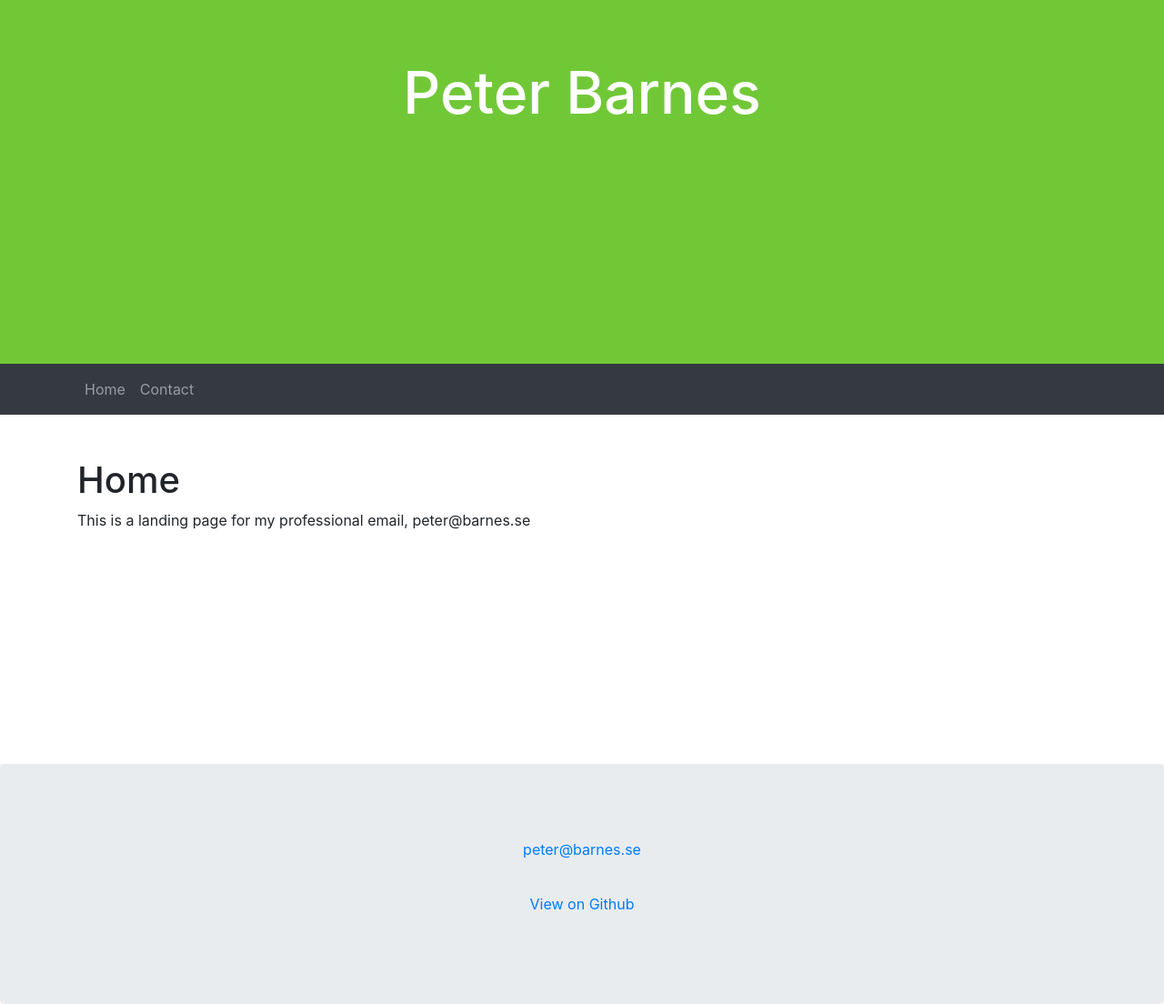
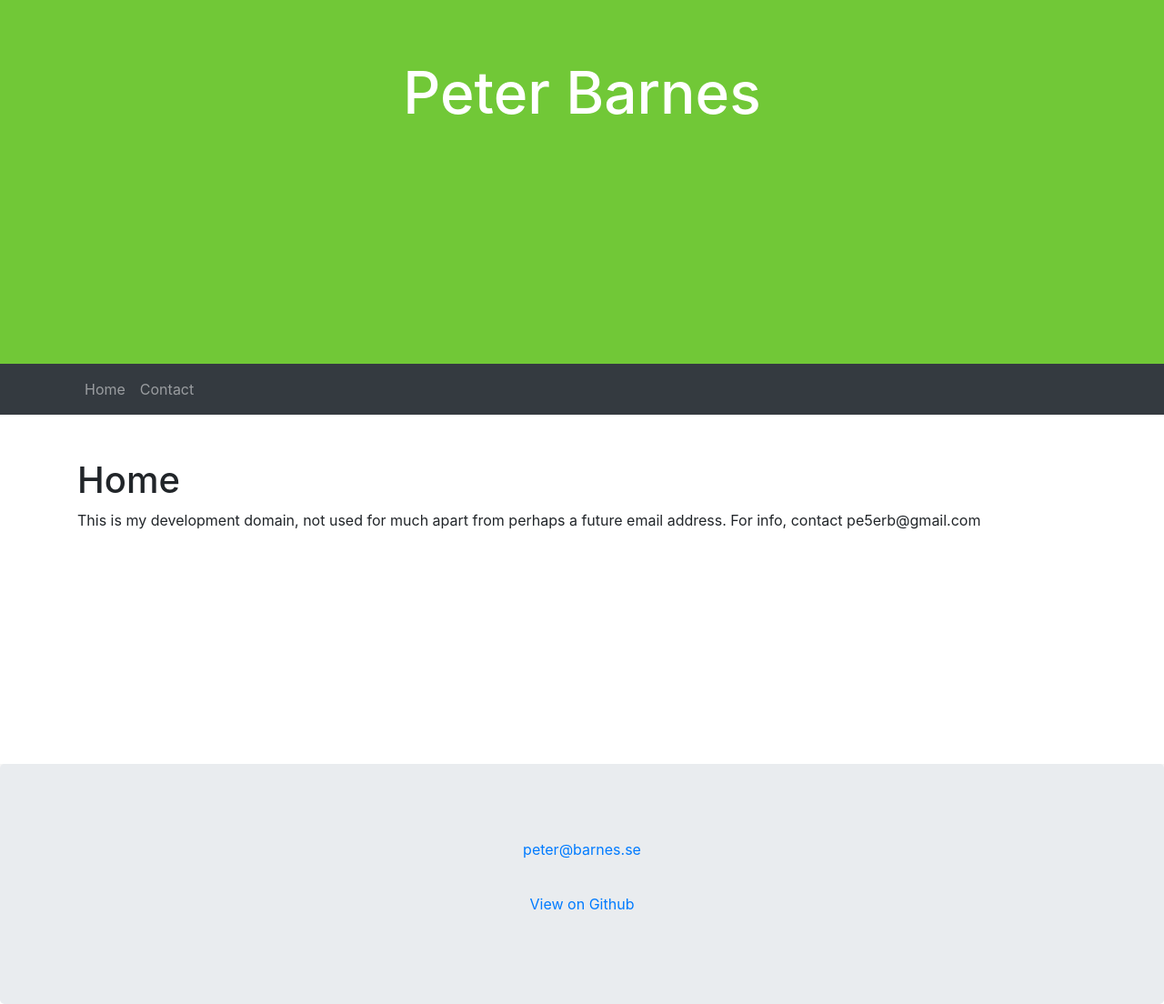
Before and after one commit to pe5er/barnes.se, a Jekyll site: the page built from index.md, in a window 1280 px wide. Shown: the whole page at 91% size. Built offline with Jekyll 4.4.1, drawn with Linux system fonts in a browser that asks for light colours; our own code applies the rules of GitHub Pages for plain Markdown files.

Commit message:
Update index.md

```diff
--- a/index.md
+++ b/index.md
@@ -4,4 +4,4 @@ draft: false
 title: Home
 ---
 
-This is a landing page for my professional email, peter@barnes.se
+This is my development domain, not used for much apart from perhaps a future email address. For info, contact pe5erb@gmail.com
```
